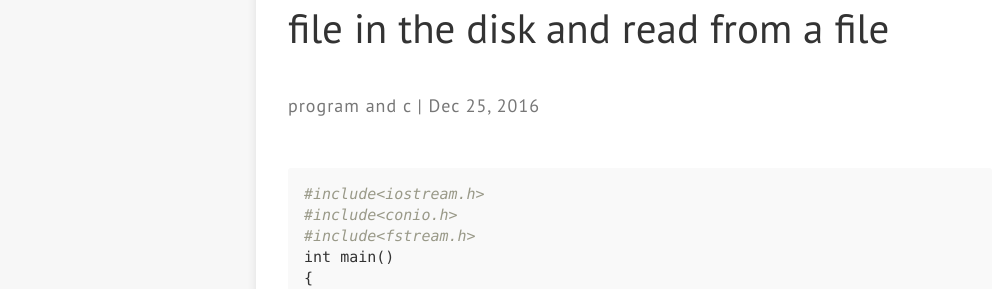
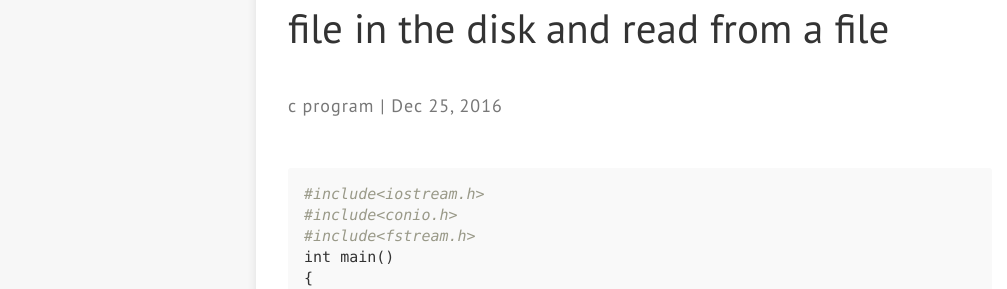
Before and after one commit to poudelmadhav/personal-blog, a Jekyll site: the page built from _posts/2016-12-25-C++-program-of-file-handling-to--write-a-file-in-the-disk-and-read-from-a-file.markdown, in a window 1280 px wide. Shown: the part 277-566 px from the top of the page, without its empty margins (0-1007 px from the left). Built offline with Jekyll 4.4.1, drawn with Linux system fonts in a browser that asks for light colours; nearby versions of some CDN libraries.

```diff
--- a/_posts/2016-12-25-C++-program-of-file-handling-to--write-a-file-in-the-disk-and-read-from-a-file.markdown
+++ b/_posts/2016-12-25-C++-program-of-file-handling-to--write-a-file-in-the-disk-and-read-from-a-file.markdown
@@ -3,8 +3,7 @@ title: C++ program of file handling to write a file in the disk and read from a
 date: 2016-12-25 07:34:47 Z
 layout: post
 category:
-- program
-- c
+- c program
 comments: true
 ---
 
```
